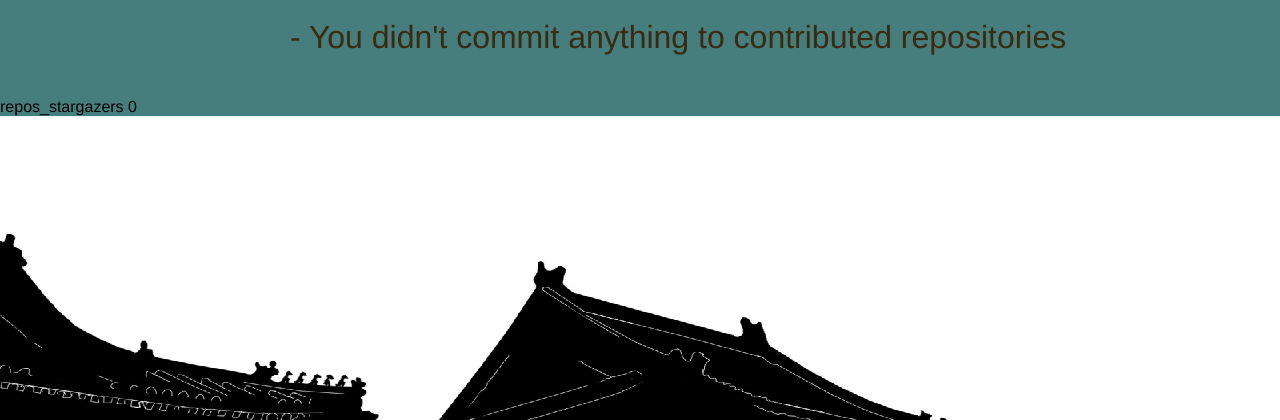
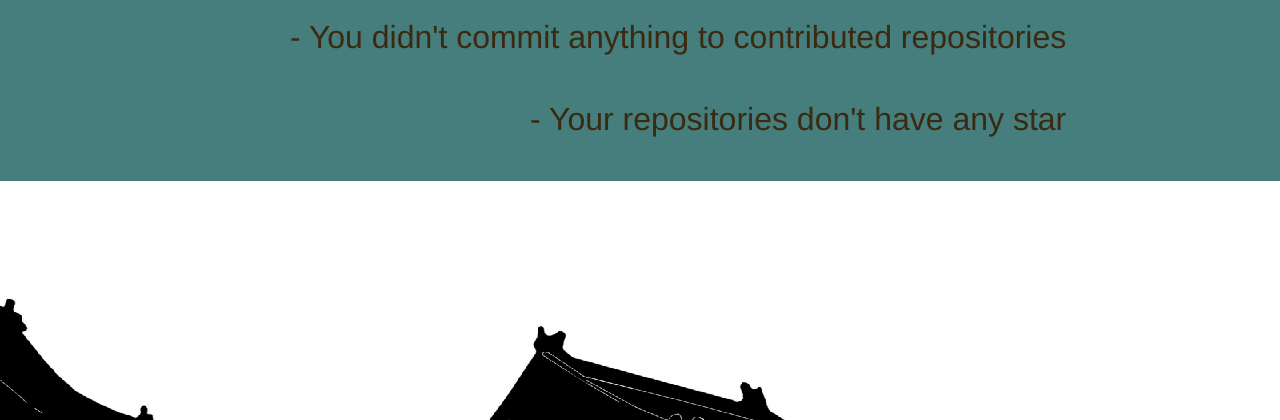
Before and after one commit to gorysko/gitlab_api_module, a Flask app: page /stats/ in a window 1280 px wide. Shown: the part 3635-4055 px from the top of the page. Run offline with Flask 2, Linux system fonts and the light colour scheme; some libraries are stand-ins or nearby versions; some web fonts are replaced.

Commit message:
change stats.html

```diff
--- a/app/templates/stats.html
+++ b/app/templates/stats.html
@@ -56,8 +56,14 @@
         {% else %}
             <p> - You didn't commit anything to contributed repositories</p>
         {% endif %}
+        {% if repos_stargazers > 1 %}
+            <p> - Your repositories have {{ repos_stargazers }} stars</p>
+        {% elif repos_stargazers == 1 %}
+            <p> - Your repositories have only {{ repos_stargazers }} star</p>
+        {% elif repos_stargazers == 0 %}
+            <p> - Your repositories don't have any star</p>
+        {% endif %}
     </section>
-    <p>repos_stargazers {{ repos_stargazers }}</p>
 
     <img src="/static/2.png" class="cover-img">
     <a name="additions"></a>
```
